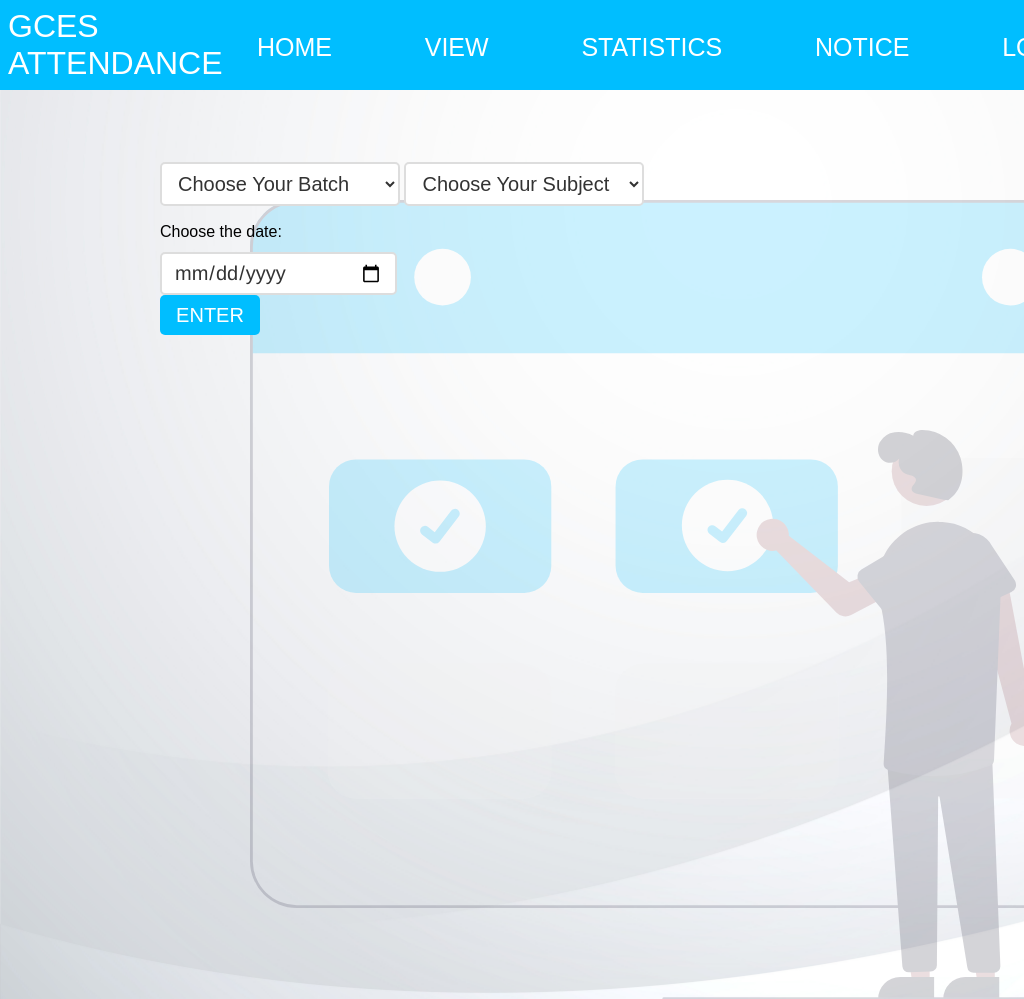
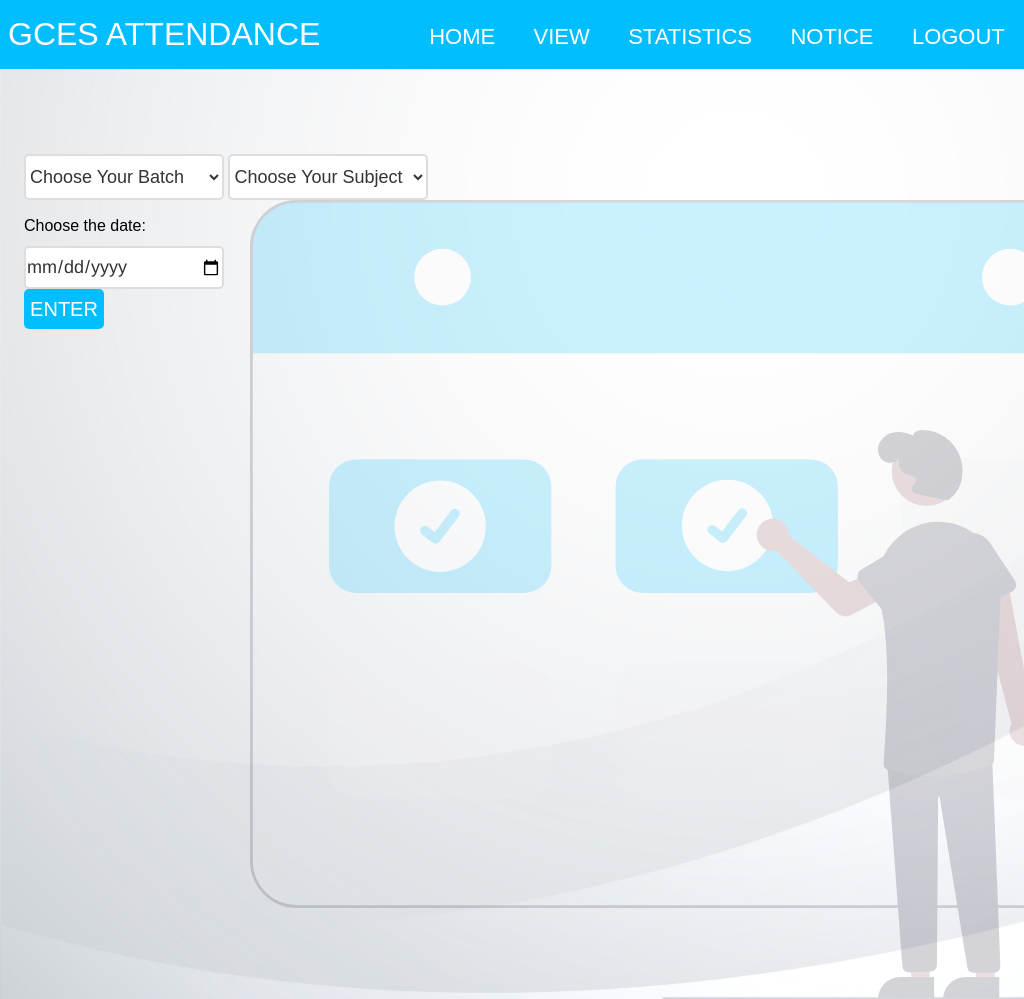
Before and after one commit to Abiral1234/MinorProject1-GCESAttendance, a PHP site: the page made by 2 teacher/view.php in a window 1024 px wide. Shown: the top 999 px of the page. Run offline with PHP 8.4, Linux system fonts and the light colour scheme; data that the repository does not hold is empty.

Commit message:
navbar and responsive

```diff
--- a/CSS/Viewcss2.css
+++ b/CSS/Viewcss2.css
@@ -8,6 +8,7 @@ body{
 	font-weight: 350;
 	height: 100%;
 	width: 100%;
+	background-color: #dddddd50;
 }
 
 .background_image{
@@ -31,8 +32,31 @@ body{
 	opacity: 0.2;
 	z-index: -1;
 }
+.contain{
+	margin-top: 8rem;
+	margin-left: 10rem;
+	margin-right: 7rem;
+	display: flex;
+}
+.contain>div{
+	margin-right: 1.3rem;
+}
+/* .view{
+
+}
+.batchselector{
+
+}
+.subjectselector{
 
 
+}
+.dateselector{
+
+
+}
+.enterval{
+} */
 
 .label1{
 	font-size: 30px;
@@ -42,20 +66,6 @@ select, option {
 	 width: 240px;
 	  }
 
-.btn1{
-	font-family: 'Poppins', sans-serif;
-	display: block;
-    width: 100px;
-    height: 40px;
-    border-radius: 5px;
-    outline: none;
-    border: none;
-    background-image: linear-gradient(to right, #00beff, #00beff);
-    color: white;
-    font-size: 20px;
-    text-transform: uppercase;
-    cursor: pointer;
-}
 
 .batch_select{
 	font-size: 20px;
@@ -89,6 +99,20 @@ select, option {
 	border-radius: 5px;
 
 }
+.btn1{
+	font-family: 'Poppins', sans-serif;
+	display: block;
+    width: 100px;
+    height: 40px;
+    border-radius: 5px;
+    outline: none;
+    border: none;
+    background-image: linear-gradient(to right, #00beff, #00beff);
+    color: white;
+    font-size: 20px;
+    text-transform: uppercase;
+    cursor: pointer;
+}
 
 
 input{
@@ -114,31 +138,7 @@ a{
 
 ms-input-placeholder {color: #ffffff; }
 
-.contain{
-	margin-top: 8rem;
-	margin-left: 10rem;
-	margin-right: 7rem;
-	display: flex;
-}
-.contain>div{
-	margin-right: 1.3rem;
-}
-/* .view{
 
-}
-.batchselector{
-
-}
-.subjectselector{
-
-
-}
-.dateselector{
-
-
-}
-.enterval{
-} */
 .lcontain{
 	display: flex;
 	margin-top: 3.5rem;
@@ -166,7 +166,6 @@ header{
 	width: 100%;
 	background:#00BEFF;
 	z-index: 1;
-	overflow: hidden;
 	top: 0px;
 }
 header::after{
@@ -290,7 +289,8 @@ tbody tr:last-of-type {
 h1{
 	font-size: 20px;
 }
-@media (max-width: 800px) {
+
+@media (max-width: 820px) {
     .navbar {
         flex-direction: column;
         align-items: flex-start;
@@ -322,7 +322,7 @@ h1{
         display: flex;
     }
 	.contain{
-		margin-top: 5rem;
+		margin-top: 4.75rem;
 		flex-direction: column;
 		justify-content: center;
 		align-items: center;
@@ -348,4 +348,82 @@ h1{
 		min-width: 400px;
 		text-align: center;
 	}
+	.label1{
+		font-size: 30px;
+		font-weight: 600;
+	}
+	select, option {
+		width: 240px;
+		}
+
+
+	.batch_select{
+		font-size: 20px;
+    	padding: 8px 12px;
+	}
+
+
+	.subject_select{
+		font-size: 20px;
+    	padding: 8px 12px;
+	}
+	.date_class{
+		font-size: 20px;
+    	padding: 8px 12px;
+		width: 240px;
+	}
+	.btn1{
+		width: 100px;
+	}
 }
+@media (max-width: 1200px) and (min-width: 820px) {
+	.navbar-links li a {
+		display: block;
+		text-decoration: none;
+		text-transform: uppercase;
+		color: white;
+		padding: 1.2rem;
+		font-size: 22px;
+	}
+	.navbar-links li {
+		list-style: none;
+		margin-right: 0px;
+	}
+	.contain{
+		margin-top: 8rem;
+		margin-left: 1.5rem;
+		margin-right: 7rem;
+		display: flex;
+	}
+	.contain>div{
+		margin-right: 2%;
+	}
+
+	.label1{
+		font-size: 22px;
+		font-weight: 600;
+	}
+	select, option {
+		width: 200px;
+		}
+
+
+	.batch_select{
+		font-size: 18px;
+    	padding: 10px 0px;
+	}
+
+
+	.subject_select{
+		font-size: 18px;
+    	padding: 10px 0px;
+	}
+	.date_class{
+		font-size: 18px;
+    	padding: 10px 0px;
+		width: 200px;
+	}
+	.btn1{
+		width: 80px;
+	}
+}
```
